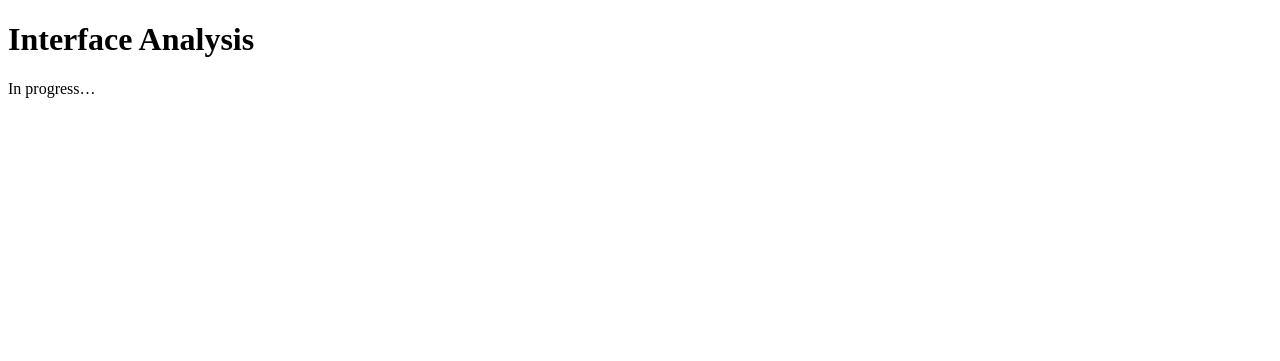
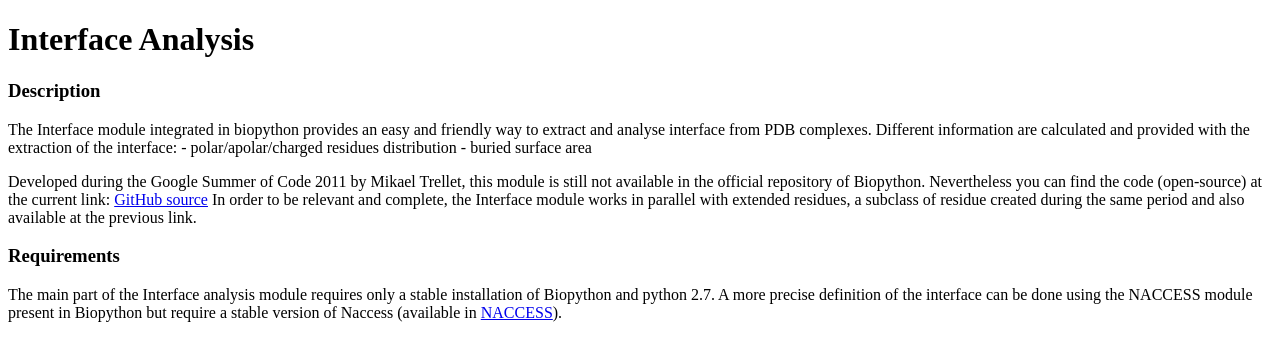
Before and after one commit to biopython/biopython.github.io, a Jekyll site: the page built from wiki/Interface_Analysis.md, in a window 1280 px wide. Shown: the top 361 px of the page. Built offline with Jekyll 4.4.1, drawn with Linux system fonts in a browser that asks for light colours.

Commit message:
Change to wiki page

```diff
--- a/wiki/Interface_Analysis.md
+++ b/wiki/Interface_Analysis.md
@@ -4,4 +4,27 @@ permalink: wiki/Interface_Analysis
 layout: wiki
 ---
 
-In progress...
+### Description
+
+The Interface module integrated in biopython provides an easy and
+friendly way to extract and analyse interface from PDB complexes.
+Different information are calculated and provided with the extraction of
+the interface: - polar/apolar/charged residues distribution - buried
+surface area
+
+Developed during the Google Summer of Code 2011 by Mikael Trellet, this
+module is still not available in the official repository of Biopython.
+Nevertheless you can find the code (open-source) at the current link:
+[GitHub
+source](https://github.com/mtrellet/biopython/tree/interface_analysis)
+In order to be relevant and complete, the Interface module works in
+parallel with extended residues, a subclass of residue created during
+the same period and also available at the previous link.
+
+### Requirements
+
+The main part of the Interface analysis module requires only a stable
+installation of Biopython and python 2.7. A more precise definition of
+the interface can be done using the NACCESS module present in Biopython
+but require a stable version of Naccess (available in
+[NACCESS](http://www.bioinf.manchester.ac.uk/naccess/)).
```
Also changed, not shown: 1 other file.
